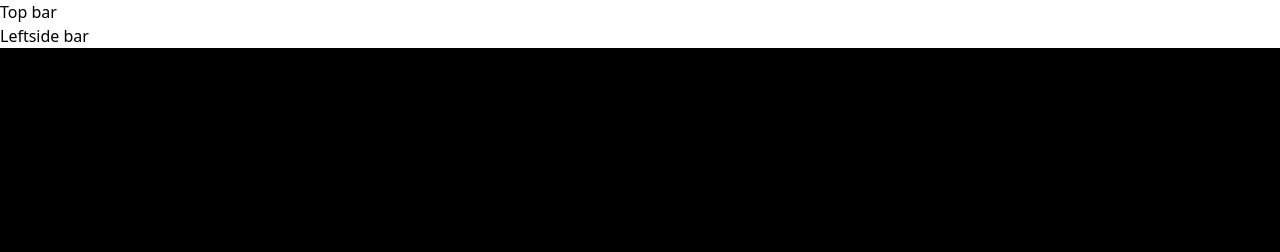
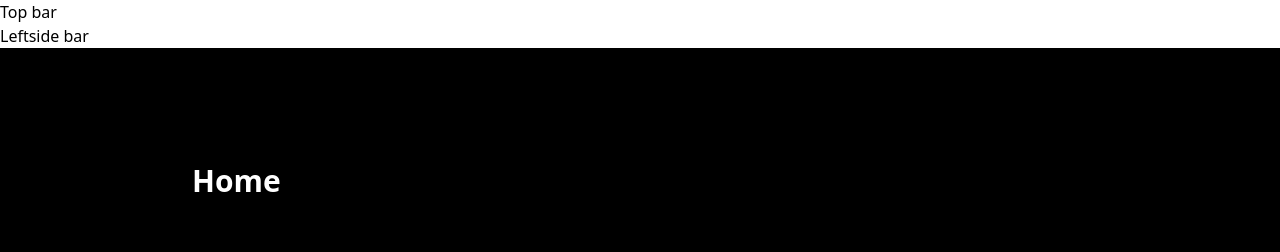
Before and after one commit to DHurtado714-itesm/threads, a Next.js app: page / in a window 1280 px wide. Shown: the top 252 px of the page. Built offline with nearby package versions, Linux system fonts and the light colour scheme.

Commit message:
feat(home): update Home component header styling and structure

```diff
--- a/app/(root)/page.tsx
+++ b/app/(root)/page.tsx
@@ -1,7 +1,7 @@
 export default function Home() {
   return (
-    <main>
-      <h1>Threads</h1>
-    </main>
+    <>
+      <h1 className="head-text text-left">Home</h1>
+    </>
   );
 }
```
